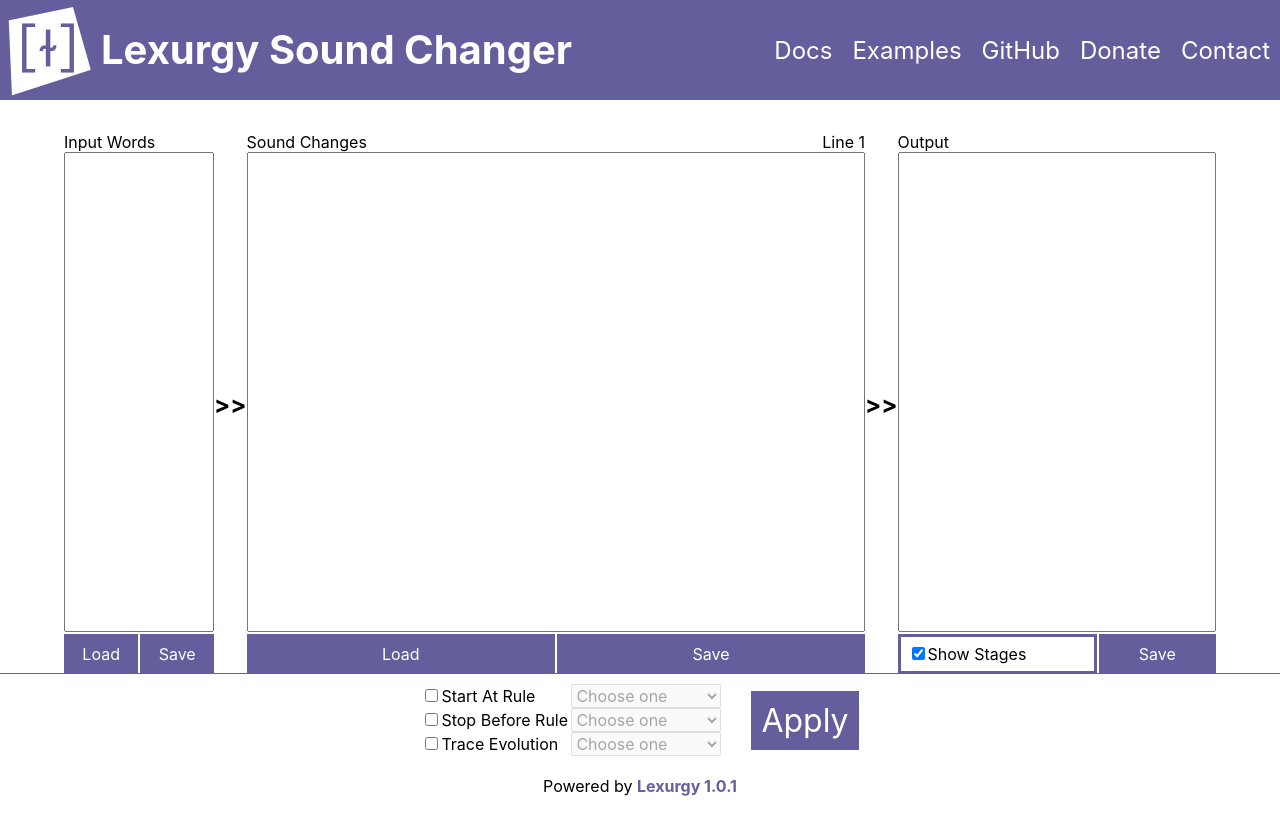
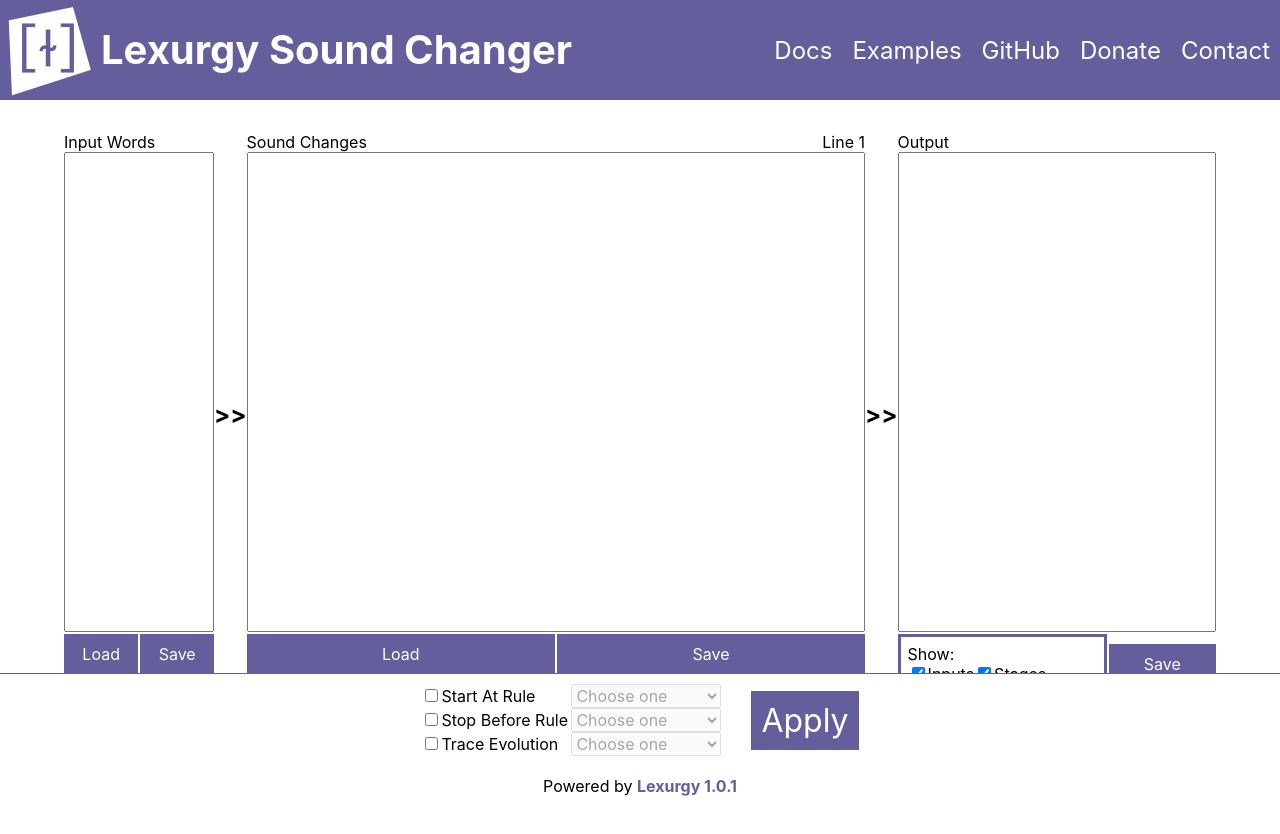
Before and after one commit to def-gthill/lexurgy-web, a Next.js app: page /sc in a window 1280 px wide. Shown: the top 834 px of the page. Built offline with nearby package versions, Linux system fonts and the light colour scheme.

Commit message:
Separate "Show Inputs" from "Show Stages"

```diff
--- a/components/sc.js
+++ b/components/sc.js
@@ -25,12 +25,14 @@
         error: null,
         traceOutput: null,
       },
+      outputInputs: true,
       outputArrows: true,
       startAt: new CheckdropState(),
       stopBefore: new CheckdropState(),
       trace: new CheckdropState(),
     }
     this.updateEditorWith = this.updateEditorWith.bind(this)
+    this.setOutputInputs = this.setOutputInputs.bind(this)
     this.setOutputArrows = this.setOutputArrows.bind(this)
     this.runLexurgy = this.runLexurgy.bind(this)
     this.updateCheckdrop = this.updateCheckdrop.bind(this)
@@ -70,13 +72,21 @@
             styles={`${styles.stackedEditor} ${styles.outputContainer}`}
           >
             <div className={styles.showStages}>
+              <div>Show:</div>
+              <input
+                id="showInputs"
+                type="checkbox"
+                checked={this.state.outputInputs}
+                onChange={this.setOutputInputs}
+              />
+              <label htmlFor="showInputs">Inputs</label>
               <input
                 id="showStages"
                 type="checkbox"
                 checked={this.state.outputArrows}
                 onChange={this.setOutputArrows}
               />
-              <label htmlFor="showStages">Show Stages</label>
+              <label htmlFor="showStages">Stages</label>
             </div>
           </Editor>
         </div>
@@ -116,6 +126,10 @@
   updateEditorWith(id, newValue) {
     this.setState({[id]: newValue})
     this.setState((state) => this.updateAllCheckdrops(state))
+  }
+
+  setOutputInputs(event) {
+    this.setState({outputInputs: event.target.checked})
   }
 
   setOutputArrows(event) {
@@ -197,13 +211,30 @@
         stages = stages.map((stage) => [stage[traceWordIndex]])
         traceOutput = [""].concat(runResult.traceOutput.lines)
       }
-      if (state.outputArrows) {
-        const allStages = [inputWords].concat(stages)
-        return lex.scMakeStageComparisons(allStages).concat(traceOutput).join("\n")
-      } else {
-        return stages.at(-1).concat(traceOutput).join("\n")
+      let allStages = stages
+      if (!state.outputArrows) {
+        allStages = this.removeIntermediates(allStages)
       }
+      if (state.outputInputs) {
+        allStages = this.addInputs(allStages, inputWords)
+      }
+      if (state.outputArrows && !state.outputInputs) {
+        allStages = this.addLeadingArrows(allStages)
+      }
+      return lex.scMakeStageComparisons(allStages).concat(traceOutput).join("\n")
     }
+  }
+
+  removeIntermediates(stages) {
+    return [stages.at(-1)]
+  }
+
+  addInputs(stages, inputWords) {
+    return [inputWords].concat(stages)
+  }
+
+  addLeadingArrows(stages) {
+    return [Array(stages[0].length).fill("")].concat(stages)
   }
 
   runSoundChanger(state, soundChanger) {
```
